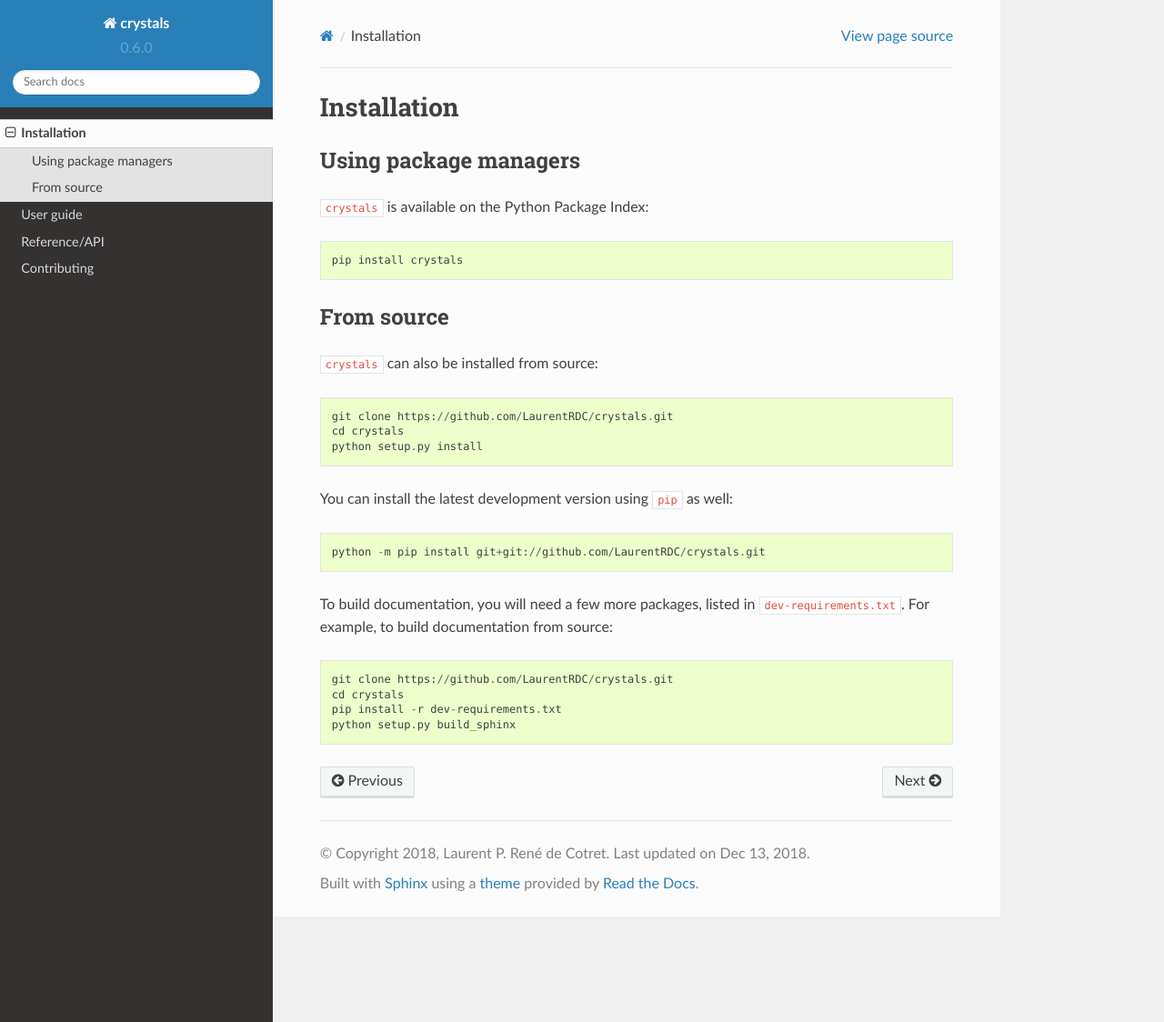
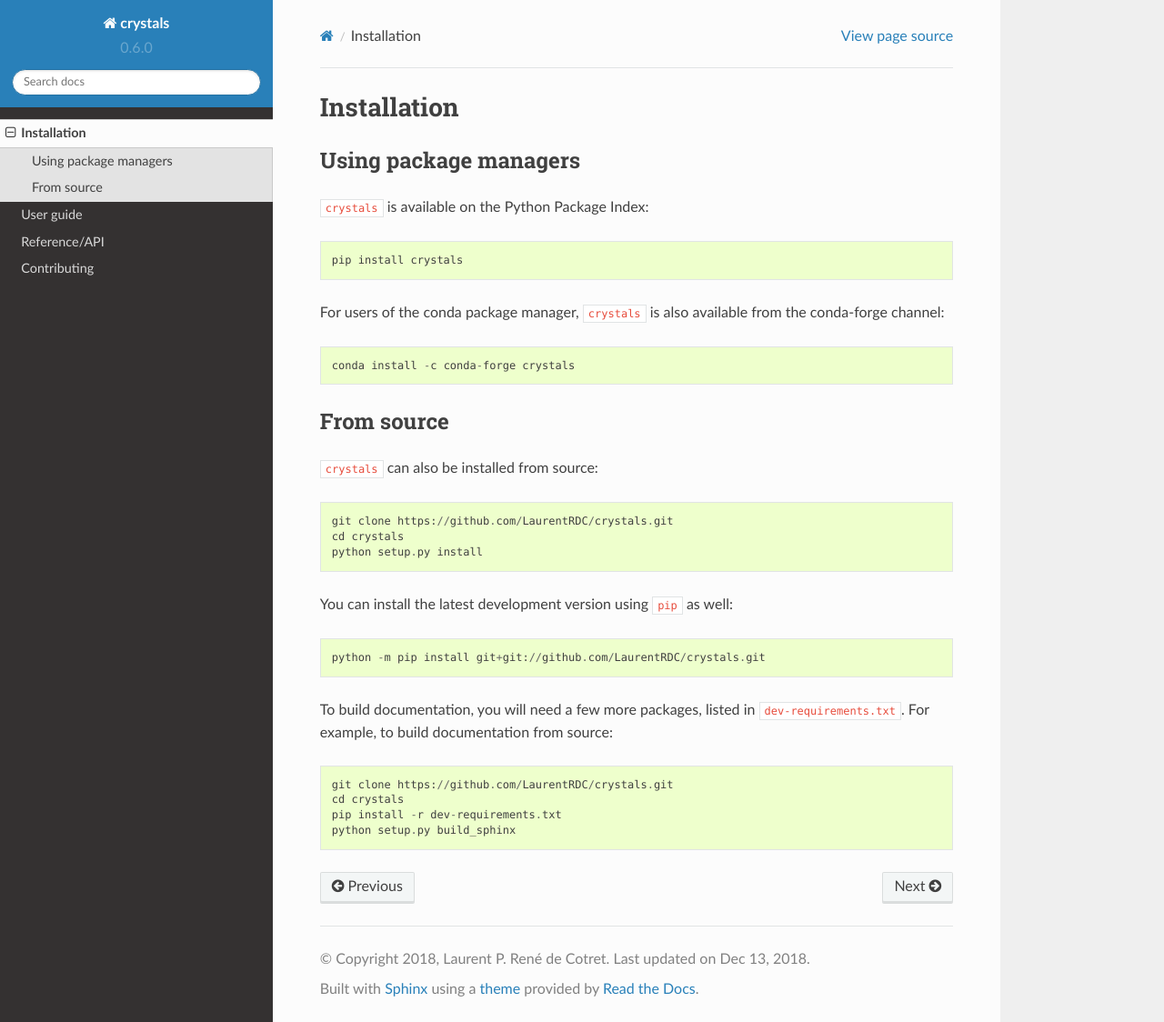
Before and after one commit to LaurentRDC/crystals, a Sphinx documentation site: the page built from docs/installation.rst, in a window 1280 px wide and 1124 px high. Shown: the whole window at 91% size. Built offline with Sphinx 7.4.7 and the Read the Docs theme 2.0.0, drawn with Linux system fonts in a browser that asks for light colours.

Commit message:
Added conda installation to docs

```diff
--- a/docs/index.rst
+++ b/docs/index.rst
@@ -18,6 +18,10 @@ crystals : data structure for crystallography
 .. image:: https://img.shields.io/pypi/pyversions/crystals.svg
     :alt: Supported Python versions
     :target: https://pypi.python.org/pypi/crystals
+
+.. image:: https://img.shields.io/conda/vn/conda-forge/crystals.svg
+    :target: https://anaconda.org/conda-forge/crystals
+    :alt: Conda-forge Version
 
 .. image:: https://img.shields.io/badge/code%20style-black-000000.svg
     :alt: Code formatting style
--- a/docs/installation.rst
+++ b/docs/installation.rst
@@ -8,6 +8,10 @@ Using package managers
 ``crystals`` is available on the Python Package Index::
 
     pip install crystals
+
+For users of the conda package manager, ``crystals`` is also available from the conda-forge channel::
+
+    conda install -c conda-forge crystals
 
 From source
 -----------
```
Also changed, not shown: README.rst (+8 -0 lines).
